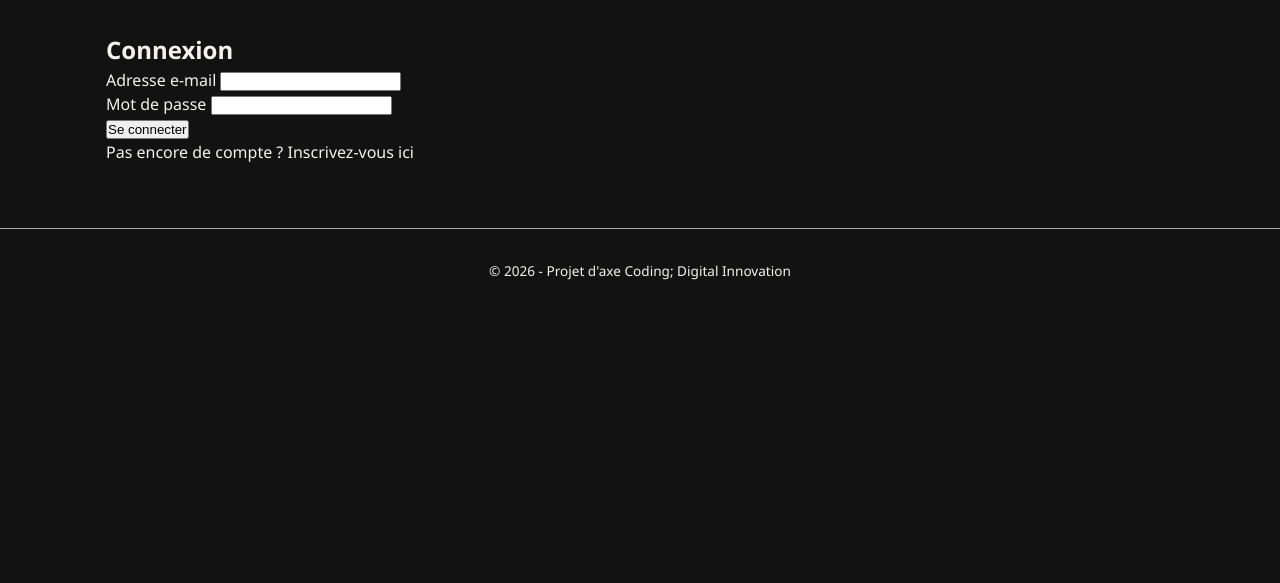
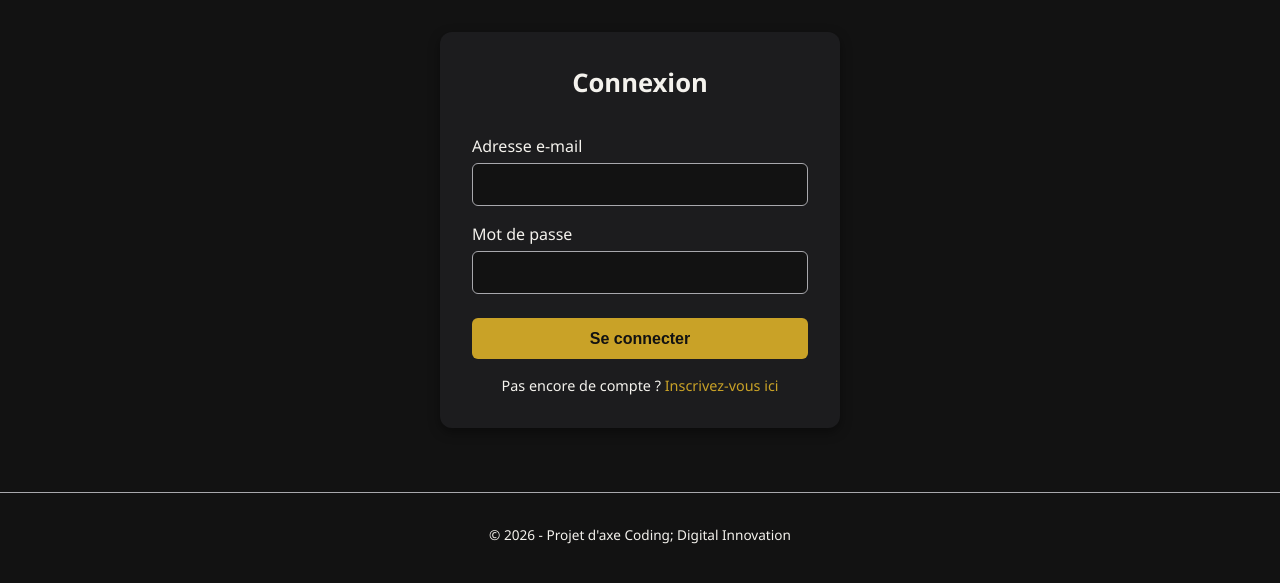
Before and after one commit to ruben-deve/cards-project, a PHP site: page /connexion.html in a window 1280 px wide. Shown: the part 32-615 px from the top of the page. Run offline with PHP 8.4, Linux system fonts and the light colour scheme.

Commit message:
connexion CSS

```diff
--- a/connexion.html
+++ b/connexion.html
@@ -27,7 +27,7 @@
 
                 <div class="champ">
                     <label for="email">Adresse e-mail</label>
-                    <input type="email" id="email" name="email" required>
+                    <input type="email" id="emailInput" name="email" required>
                 </div>
 
                 <div class="champ">
@@ -49,6 +49,8 @@
         <p>&copy; 2026 - Projet d'axe Coding; Digital Innovation</p>
     </footer>
 
+    <script src='js/connexion.js'></script>
+
 </body>
 
 </html>
--- /dev/null
+++ b/css/connexion.css
@@ -0,0 +1,81 @@
+.connexion {
+    max-width: 400px;
+    margin: 0 auto;
+    background-color: var(--color-surface);
+    border-radius: var(--radius-md);
+    padding: var(--gap-lg);
+    box-shadow: var(--shadow-card);
+}
+
+.connexion h1 {
+    text-align: center;
+    margin-bottom: var(--gap-lg);
+    font-size: 1.6rem;
+}
+
+.connexion form {
+    display: flex;
+    flex-direction: column;
+    gap: var(--gap-md);
+}
+
+.champ {
+    display: flex;
+    flex-direction: column;
+    gap: 0.3rem;
+}
+
+.champ label {
+    font-size: 0.9 rem;
+    color: var(--color-text-muted);
+}
+
+.champ input {
+    padding: 0.6rem 0.9rem;
+    font-size: 1rem;
+    font-family: var(--font-main);
+    color: var(--color-text);
+    background-color: var(--color-bg);
+    border: 1px solid var(--color-surface-alt);
+    border-radius: var(--radius-sm);
+    transition: bordero-color 0.2s ease, box-shadow 0.2s ease;
+}
+
+.champ input:focus {
+    outline: none;
+    border-color: var(--color-accent);
+    box-shadow: 0 0 0 3px var(--color-accent-soft);
+}
+
+.connexion button {
+  margin-top: var(--gap-sm);
+  padding: 0.7rem;
+  font-size: 1rem;
+  font-weight: 600;
+  color: var(--color-bg);
+  background-color: var(--color-accent);
+  border: none;
+  border-radius: var(--radius-sm);
+  cursor: pointer;
+  transition: opacity 0.2s ease;
+}
+
+.connexion button:hover {
+  opacity: 0.85;
+}
+
+.connexion p {
+  text-align: center;
+  margin-top: var(--gap-md);
+  font-size: 0.9rem;
+  color: var(--color-text-muted);
+}
+
+.connexion p a {
+  color: var(--color-accent);
+  transition: color 0.2s ease;
+}
+
+.connexion p a:hover {
+  text-decoration: underline;
+}
--- a/css/main.css
+++ b/css/main.css
@@ -5,8 +5,9 @@
 @import url('profil.css');
 @import url('footer.css');
 @import url('modal.css');
+@import url('connexion.css');
 
-/* --- Responsive --- */
+/*  Responsive  */
 @media (max-width: 768px) {
   header {
     flex-direction: column;
--- a/css/profil.css
+++ b/css/profil.css
@@ -6,8 +6,6 @@
   display: flex;
   flex-direction: column;
   gap: var(--gap-sm);
-
-  /* Keyframe léger halo pulsant en fond */
   position: relative;
 }
 
--- a/css/variables.css
+++ b/css/variables.css
@@ -7,7 +7,7 @@
     --color-text: #f4f2ed;
     --color-text-miuted: #a8a8ad;
 
-    /* couleur d'accent - change selon la maison selectionnée */
+    /* couleur d'accent - change selon la maison/race selectionnée */
     --color-accent: #c9a227;
     --color-accent-soft: rgba(201, 162, 39, 0.15);
 
```
